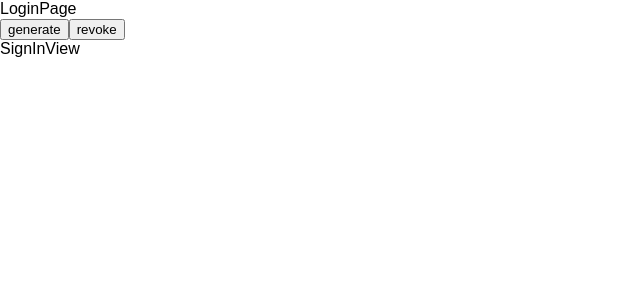
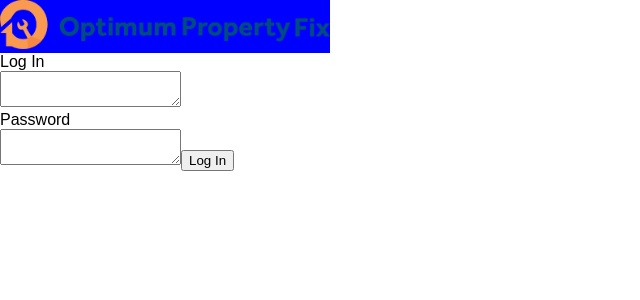
Before and after one commit to optimumpropertyfix/optimumpropertyfix, a React (Create React App) app in the folder opf/: page /login in a window 1280 px wide. Shown: the top 300 px of the page, without its empty margins (0-640 px from the left). Built offline with nearby package versions, Linux system fonts and the light colour scheme.

Commit message:
Added foundation for Log In Page

```diff
--- a/opf/src/AuthenticationManagement/AuthenticationManager.js
+++ b/opf/src/AuthenticationManagement/AuthenticationManager.js
@@ -1,78 +1,68 @@
-import React, { useState, useContext } from "react";
-import { Navigate, useLocation } from "react-router-dom";
+import * as React from "react";
+import TokenManager from "./TokenManager";
 
-const AuthenticationContext = React.createContext("");
+const AuthenticationContext = React.createContext();
 
-function UseAuthentication() {
-  return useContext(AuthenticationContext);
+function useAuthentication() {
+  const [session, setSession] = React.useState({
+    alive: false,
+    token: null,
+  });
+
+  React.useEffect(() => {
+    let token = TokenManager.get_token();
+    if (token) {
+      setSession({
+        alive: true,
+        token: token,
+      });
+    }
+  }, []);
+
+  return {
+    session,
+    signin(credentials, callback) {
+      TokenManager.generate_token(credentials);
+      setSession({
+        alive: true,
+        token: TokenManager.get_token(),
+      });
+      callback();
+    },
+    signout(callback) {
+      TokenManager.revoke_token();
+      setSession({
+        alive: false,
+        token: null,
+      });
+      callback();
+    },
+  };
 }
 
-function AuthenticationProvider(props) {
-  let [token, setToken] = useState("");
+export function AuthenticationProvider(props) {
+  let session = useAuthentication();
 
-  let sign_in = (credential, callback) => {
-    fetch("/token", {
-      method: "POST",
-      headers: {
-        "Content-Type": "application/json",
-      },
-      body: JSON.stringify(credential),
-    })
-      .then((response) => {
-        if (!response.ok) {
-          throw Error(`${response.statusText} - ${response.status}`);
-        }
-        return response.json();
-      })
-      .then((data) => {
-        setToken(data.token);
-        localStorage.setItem("token", data.token);
-      })
-      .catch((error) => {
-        console.log(error);
-      });
-
-    callback();
-  };
-
-  let sign_out = (callback) => {
-    fetch("/revoke", {
-      method: "POST",
-      headers: {
-        "Content-Type": "application/json",
-      },
-    })
-      .then((response) => {
-        if (!response.ok) {
-          throw Error(`${response.statusText} - ${response.status}`);
-        }
-        return response.json();
-      })
-      .then((data) => {
-        localStorage.removeItem("token");
-      })
-      .catch((error) => {
-        console.log(error);
-      });
-    callback();
-  };
-
-  let value = { token, sign_in, sign_out };
   return (
-    <AuthenticationContext.Provider value={value}>
+    <AuthenticationContext.Provider value={session}>
       {props.children}
     </AuthenticationContext.Provider>
   );
 }
 
-function RequireAuthentication(props) {
-  let location = useLocation();
-  if (localStorage.getItem("token") == null) {
-    console.log("Erro");
-    return <Navigate to="/login" state={{ from: location }} replace />;
-  } else {
-    return <>{props.children}</>;
-  }
+export default function AuthenticationConsumer() {
+  return React.useContext(AuthenticationContext);
 }
 
-export { UseAuthentication, AuthenticationProvider, RequireAuthentication };
+export function RequireAuthentication(props) {
+  const { session } = useAuthentication();
+  const alive = session.alive;
+  if (!alive) {
+    return (
+      <div>
+        <p>Not Allowed</p>
+      </div>
+    );
+  }
+  return props.children;
+}
--- a/opf/src/AuthenticationManagement/TokenManager.js
+++ b/opf/src/AuthenticationManagement/TokenManager.js
@@ -2,13 +2,13 @@
   get_token() {
     return localStorage.getItem("token");
   },
-  generate_token(credential) {
+  generate_token(credentials) {
     fetch("/token", {
       method: "POST",
       headers: {
         "Content-Type": "application/json",
       },
-      body: JSON.stringify(credential),
+      body: JSON.stringify(credentials),
     })
       .then((response) => {
         if (!response.ok) {
@@ -17,9 +17,7 @@
         return response.json();
       })
       .then((data) => {
-        console.log(data.token);
         localStorage.setItem("token", data.token);
-        console.log(localStorage.getItem("token"));
       })
       .catch((error) => {
         console.log(error);
@@ -33,7 +31,7 @@
         "Content-Type": "application/json",
       },
     });
-    localStorage.setItem("token", null);
+    localStorage.removeItem("token");
   },
 };
 
--- a/opf/src/pages/LoginPage/LoginPage.js
+++ b/opf/src/pages/LoginPage/LoginPage.js
@@ -1,32 +1,39 @@
-import { Outlet } from "react-router-dom";
-import { UseAuthentication } from "../../AuthenticationManagement/AuthenticationManager";
+import { NavLink, Outlet } from "react-router-dom";
+import styles from "./LoginPage.module.css";
+import logo from "./logo.png";
 
 function LoginPage() {
-  let auth = UseAuthentication();
-
-  const submit = (event) => {
-    event.preventDefault();
-    auth.sign_in(
-      {
-        net_id: "net_id",
-        password: "password",
-      },
-      () => {}
-    );
-  };
-
-  const del = (event) => {
-    event.preventDefault();
-    auth.sign_out(() => {
-      console.log("logged out");
-    });
-  };
-
   return (
-    <div>
-      <p>LoginPage {auth.token}</p>
-      <button onClick={submit}>generate</button>
-      <button onClick={del}>revoke</button>
+    <div className={styles.LoginPage}>
+      <header>
+        <div className={styles.logo}>
+          <img src={logo} />
+        </div>
+        <nav>
+          <NavLink
+            end
+            to={"/login"}
+            className={({ isActive }) =>
+              isActive ? `${styles.SectionNavLink}` : `${styles.active}`
+            }
+          >
+            <p>
+              Sign In <span>Test</span>
+            </p>
+          </NavLink>
+          <NavLink
+            end
+            to={"/login/create"}
+            className={({ isActive }) =>
+              isActive ? `${styles.active}` : `${styles.SectionNavLink}`
+            }
+          >
+            <p>
+              Don't hava an account? <span>Create one.</span>
+            </p>
+          </NavLink>
+        </nav>
+      </header>
       <Outlet />
     </div>
   );
--- /dev/null
+++ b/opf/src/pages/LoginPage/LoginPage.module.css
@@ -0,0 +1,33 @@
+@media only screen and (min-width: 300px) {
+  .LoginPage {
+  }
+  header {
+    display: flex;
+    flex-direction: row;
+  }
+  .logo {
+    background-color: blue;
+  }
+  .logo > img {
+    width: 330px;
+  }
+  nav {
+    align-self: flex-end;
+    background: black;
+  }
+  .SectionNavLink {
+    display: none !important;
+    background: red;
+    width: 90px;
+    text-decoration: none !important;
+    display: flex;
+    width: fit-content;
+    align-items: center;
+  }
+  .active {
+    display: block !important;
+  }
+}
+
+@media only screen and (min-width: 600px) {
+}
--- a/opf/src/pages/LoginPage/views/SignInView.js
+++ b/opf/src/pages/LoginPage/views/SignInView.js
@@ -1,7 +1,36 @@
+import { useState } from "react";
+import AuthenticationManager from "../../../AuthenticationManagement/AuthenticationManager";
+
 function SignInView() {
+  let [netid, set_netid] = useState("");
+  let [password, set_password] = useState("");
+  let { signin } = AuthenticationManager();
+
+  const netid_changeHandler = (event) => {
+    set_netid(event.target.value);
+  };
+  const password_changeHandler = (event) => {
+    set_password(event.target.value);
+  };
+  const authenticate_clickHandler = (event) => {
+    event.preventDefault();
+    const credentials = {
+      net_id: netid,
+      password: password,
+    };
+    signin(credentials, () => {
+      console.log(credentials);
+    });
+  };
   return (
     <div>
-      <p>SignInView</p>
+      <p>Log In</p>
+      <textarea value={netid} onChange={netid_changeHandler}></textarea>
+      <p>Password</p>
+      <textarea value={password} onChange={password_changeHandler}></textarea>
+      <button type="submit" onClick={authenticate_clickHandler}>
+        Log In
+      </button>
     </div>
   );
 }
```
Also changed, not shown: opf/src/index.js (+4 -5 lines), opf/src/pages/LoginPage/logo.png (added), opf/src/pages/LoginPage/views/CreateAccountView.module.css (added), opf/src/pages/LoginPage/views/SignInView.module.js (added).
